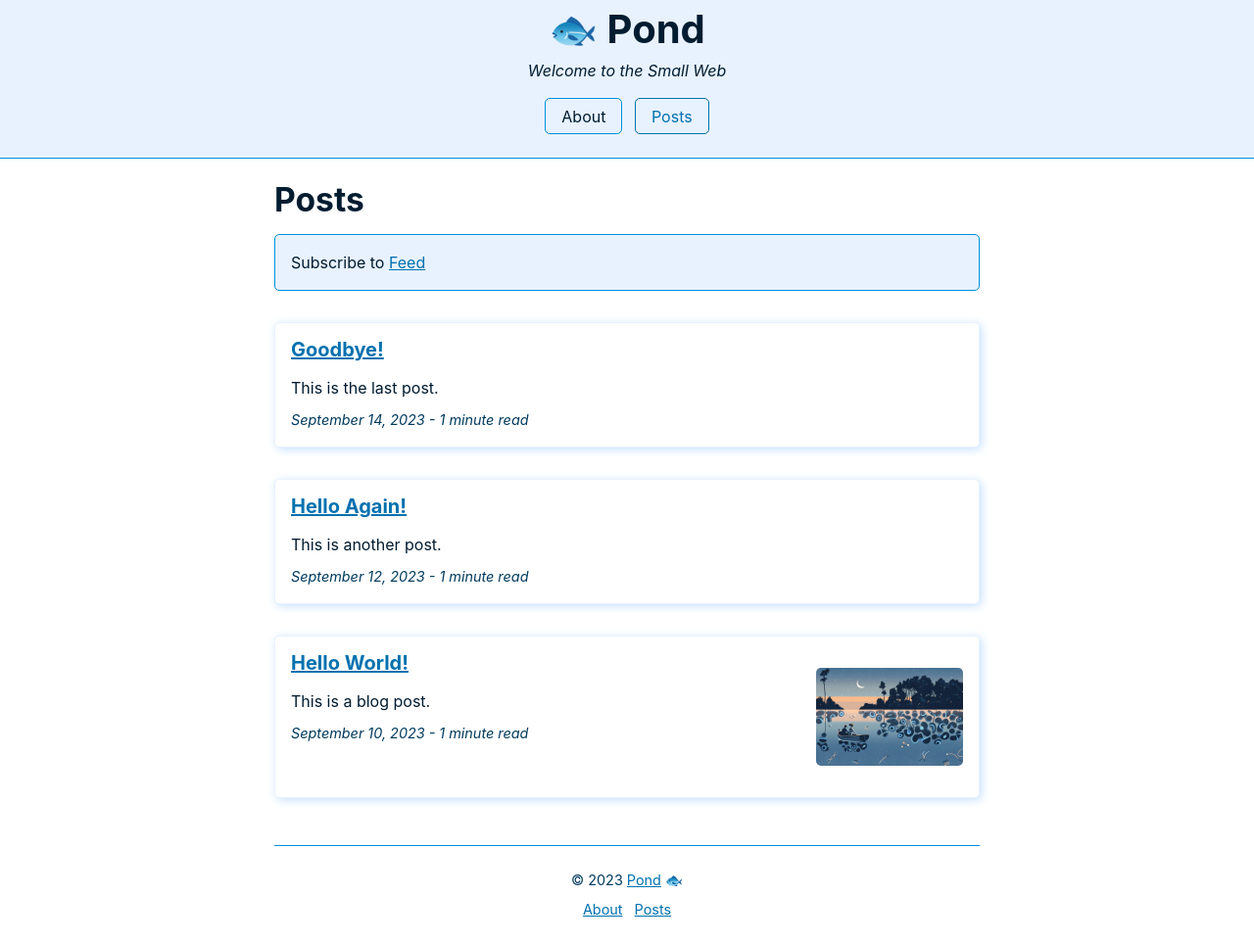
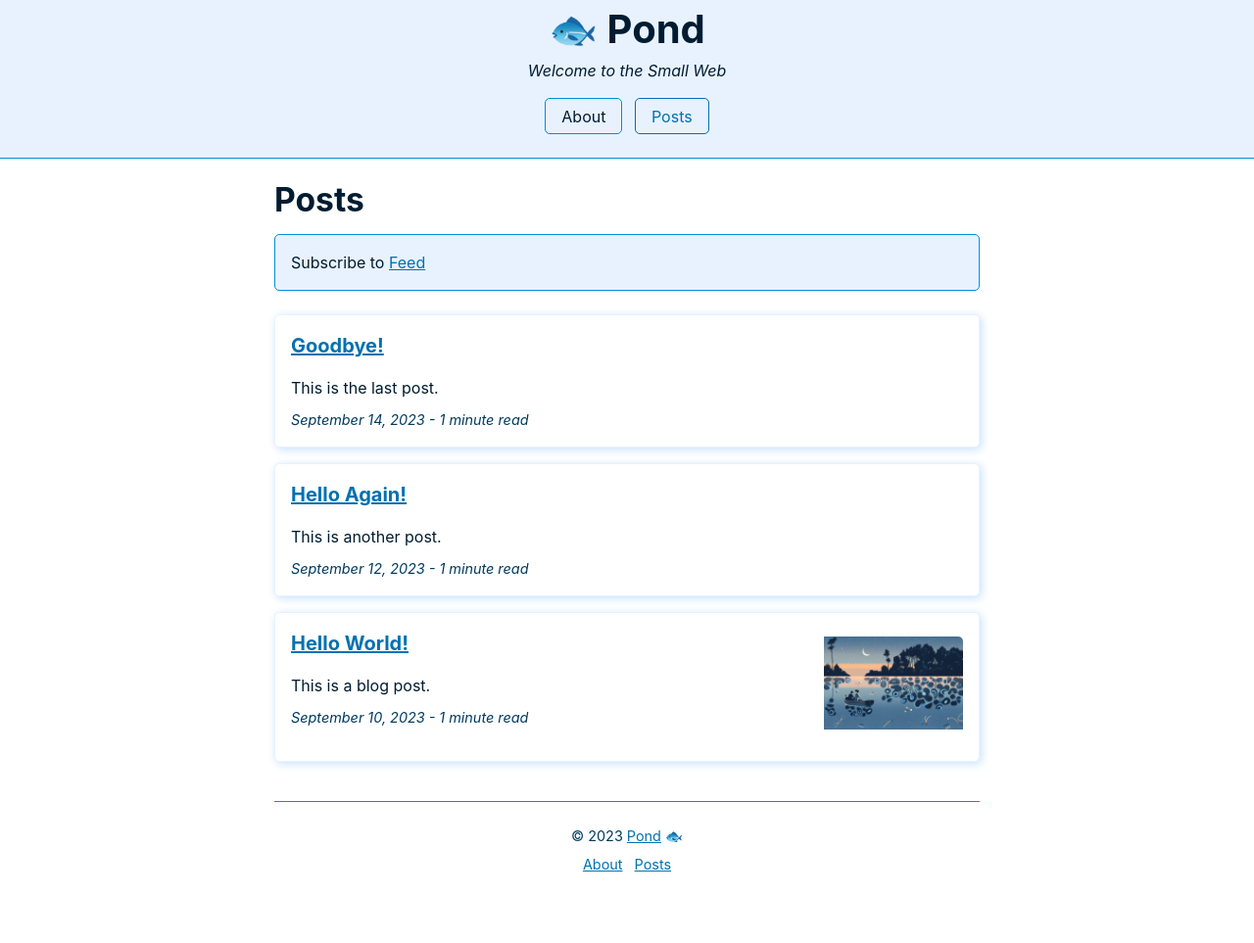
Before and after one commit to megdna/pond, a Jekyll site: the page built from posts.md, in a window 1280 px wide. Shown: the whole page at 98% size. Built offline with Jekyll 4.4.1, drawn with Linux system fonts in a browser that asks for light colours; after the commit the page ends 918 px from its top, so only the background shows below that.

Commit message:
Update style.css

```diff
--- a/assets/css/style.css
+++ b/assets/css/style.css
@@ -128,11 +128,11 @@ footer > nav a {
 h1, h2, h3, h4, h5, h6, p {
   overflow-wrap: break-word;
 }
-h1, h2, h3, h4 {
+h1, h2, h3 {
   line-height: 1.1;
   margin: 1.5rem 0 1rem;
 }
-h5, h6, p {
+h4, h5, h6, p {
   margin: 1rem 0 0.5rem;
 }
 h1 {
@@ -272,7 +272,7 @@ section aside {
   border: 1px solid var(--bg-box);
   border-radius: 5px;
   box-shadow: 2px 2px 10px var(--shadow);
-  margin: 1rem 0;
+  margin: 0.5rem 0;
   padding: 1rem;
   width: 100%;
 }
@@ -281,7 +281,7 @@ section aside:hover {
 }
 section aside img {
   float: right;
-  padding: 0 0 0.5rem 0.5;
+  padding: 0 0 0.5rem 0.5rem;
   width: 150px;
 }
 
@@ -307,19 +307,19 @@ details[open] > summary {
 audio, img, picture, video {
   border-radius: 5px;
   height: auto;
+  margin: 0.5rem 0;
   max-width: 100%;
-  margin: 1rem auto;
 }
 
 embed, iframe, object {
   border: 1px solid var(--bg-box);
   border-radius: 5px;
-  margin: 1rem 0;
+  margin: 0.5rem 0;
   width: 100%;
 }
 
 figure {
-  margin: 1rem 0;
+  margin: 0.5rem 0;
   overflow-x: auto;
   text-align: center;
 }
```
